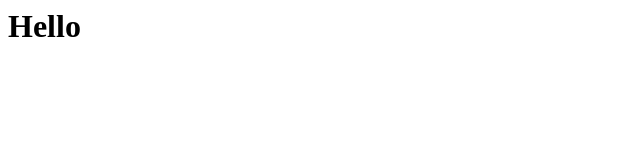
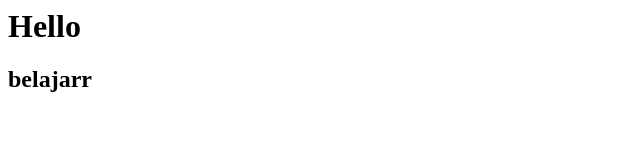
Before and after one commit to tasyaprajna/walletapp2, a plain HTML site: page git_test/index.html in a window 1280 px wide. Shown: the whole page, without its empty margins (0-640 px from the left). Drawn offline with Linux system fonts and the light colour scheme.

Commit message:
penambahan isi dari index.html

```diff
--- a/git_test/index.html
+++ b/git_test/index.html
@@ -1,5 +1,6 @@
 <head>
 	<body>
 		<h1>Hello</h1>
+		<h2>belajarr</h2>
 	</body>
 </head>
```
